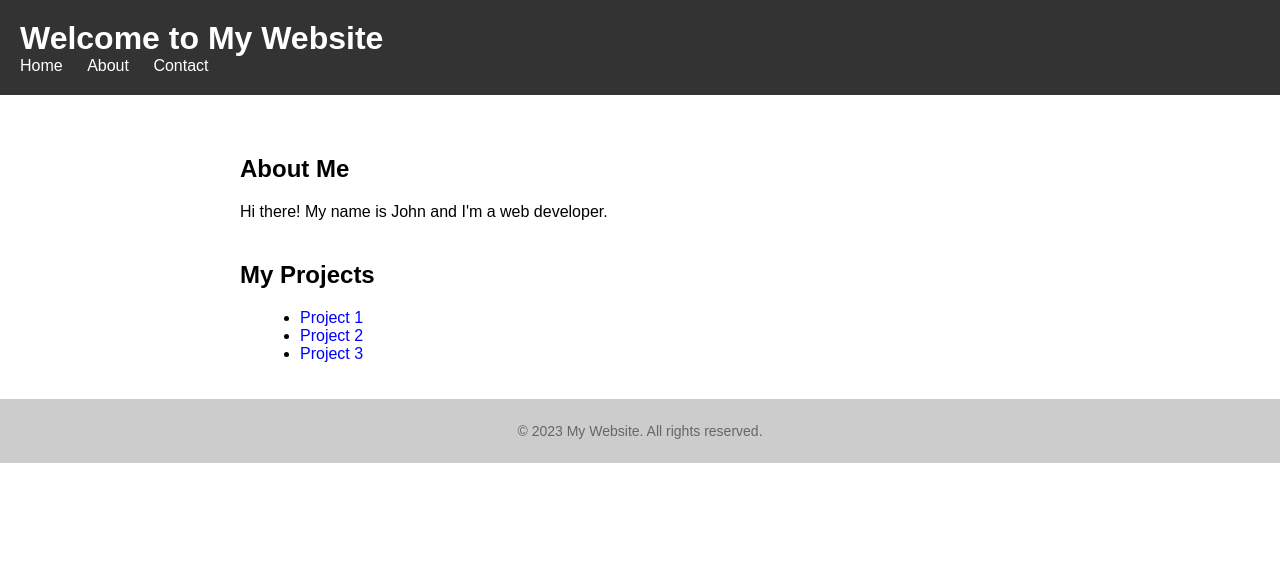
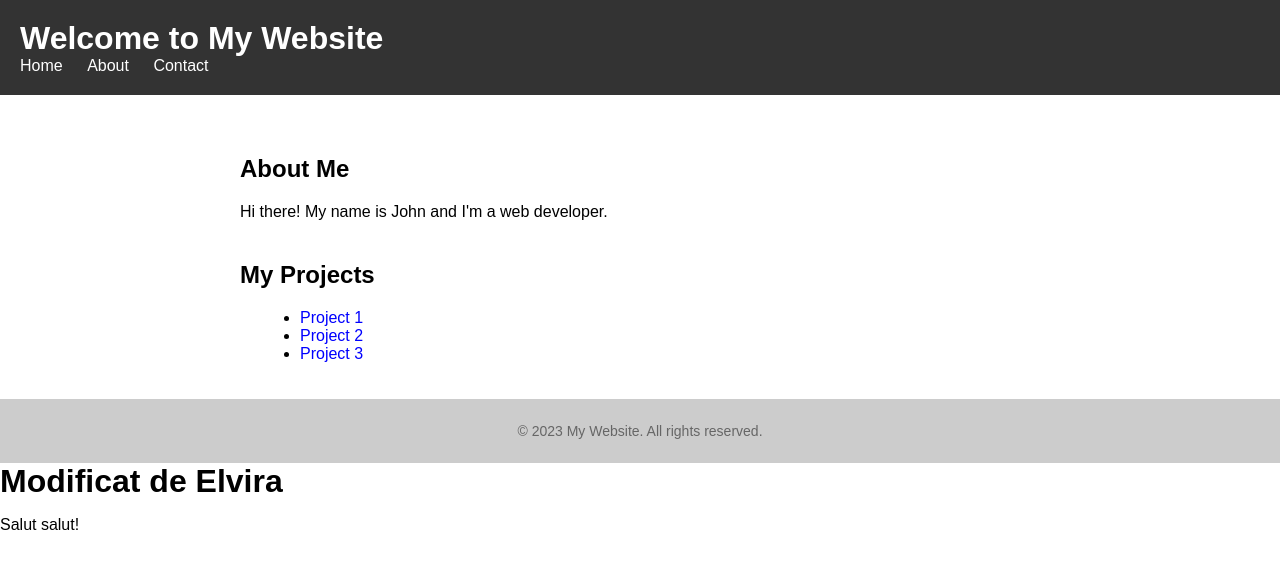
Before and after one commit to AriadnaPegza/AriadnaPegzaPAP1913, a plain HTML site: page index.html in a window 1280 px wide. Drawn offline with Linux system fonts and the light colour scheme; a script that the page names is missing.

Commit message:
modificat Elvira1

```diff
--- a/index.html
+++ b/index.html
@@ -35,5 +35,7 @@
 	</footer>
 
 	<script src="script.js"></script>
+	<h1>Modificat de Elvira</h1>
+	<p>Salut salut!</p>
 </body>
 </html>
```
